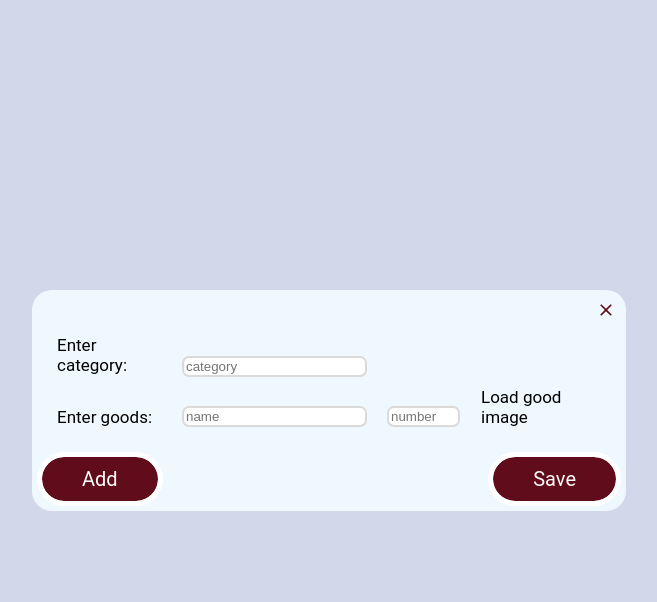
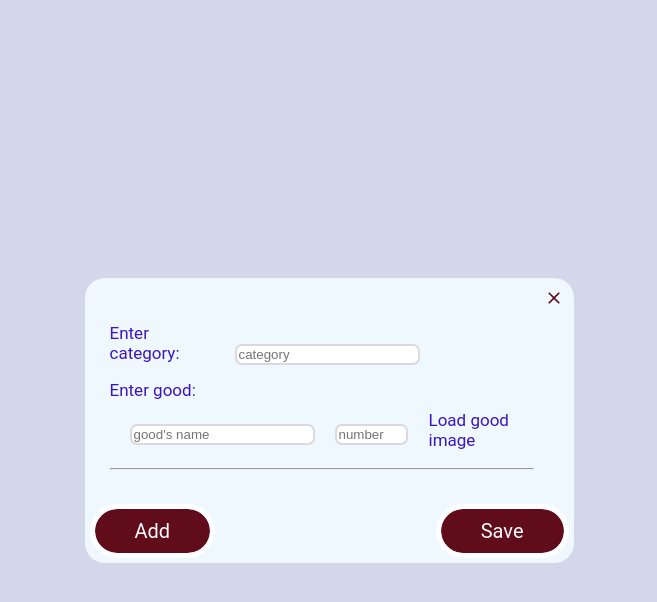
Before and after one commit to AllaMatveyeva/ShoppingList, a React (Create React App) app in the folder my-app/: page / in a window 1280 px wide. Both pictures are taken after a click on the button "Add item". Shown: the top 602 px of the page, without its empty margins (311-968 px from the left). Built offline with nearby package versions, Linux system fonts and the light colour scheme.

Commit message:
do adaptive styles

```diff
--- a/my-app/src/Addition.js
+++ b/my-app/src/Addition.js
@@ -1,66 +1,9 @@
-import { useEffect, useState } from "react";
-import styled from "styled-components";
-import { Button, ButtonStyle } from "./Button";
+import { useEffect, useRef, useState } from "react";
+import { Button } from "./Button";
 import { addbuttonText, saveButtonText } from "./buttonText";
 import { FormBody } from "./FormBody";
-import { CloseIconMui } from "./Modal";
-
-export const Form = styled.form`
-  display: flex;
-  flex-direction: column;
-  justify-content: space-between;
-  border-radius: 20px;
-  font-family: roboto;
-font-size: 17px;
-`;
-export const Submit = styled(ButtonStyle)``;
-
-
-export const GoodImg = styled.img`
-object-fit: cover;
-display: block;
-margin-top: -10px;
-`
-export const ButtonBlock  = styled.div`
-display: flex;
-justify-content: space-between;
- margin-top: 15px;
-`
-
-export const Label = styled.label`
-width: 105px;
-display: inline-block;
-`;
-export const Input = styled.input`
-margin-left: 20px;
-width: ${props => props.size && props.size};
-border: 2px solid #dadada;
-    border-radius: 7px;
-    &&:focus{
-    outline: none;
-    border-color: #9ecaed;
-    box-shadow: 0 0 10px #9ecaed;
-    }
-
-`;
-
-export const InputFile = styled.input`
-
-  height: 1px;
-  width: 1px;
-
-  margin-left: 20px;
-`;
-
-export const Textarea = styled.textarea`
-margin-left: 20px;
-resize: none;
-`
-export const CloseIconAddition = styled(CloseIconMui)`
-align-self: flex-start;
-`;
-export const Wrapper = styled.div`
-margin-right: 15px;`
+import { getNewMapValue } from "./utils/getNewMapValue";
+import { Form, Submit, ButtonBlock, Label, Input, Wrapper } from "./AdditionStyled";
 
 export const Addition = ({ close }) => {
   const [categoryValue, setCategoryValue] = useState("");
@@ -73,29 +16,16 @@ export const Addition = ({ close }) => {
   useEffect (() => {
     let fileReader, isCancel = false;
     fileReader = new FileReader();
-
+    console.log(goodsValue)
    if (file) {
       fileReader.onload = (e)=> {
         const {result} = e.target;
-        console.log(e.target)
         if (result && !isCancel) {
-          const updatedValue = new Map(fileDataURL);
-          updatedValue.set(itemNumber,result)
-
-          setFileDataURL(new Map (updatedValue));
-
-          const updateValue = new Map (goodsValue);
-    updateValue.set(itemNumber,
-         {
-         name: updateValue.get(itemNumber)?.name,
-          number: updateValue.get(itemNumber)?.number,
-          image: result,
-          id: updateValue.get(itemNumber)?.id
-           }
-       )
-
-    setGoodsValue(new Map(updateValue));
-
+          setFileDataURL( getNewMapValue(fileDataURL,itemNumber,result));
+         const good = goodsValue.get(itemNumber);
+         console.log(good)
+         const value = getValueForGoodsValue(good?.name, good?.number, result);
+          setGoodsValue(getNewMapValue(goodsValue, itemNumber,value));
    }
       }
       fileReader.readAsDataURL(file);
@@ -106,7 +36,15 @@ export const Addition = ({ close }) => {
         fileReader.abort();
       }
     }
-  },[file])
+  },[file]);
+
+
+  const getValueForGoodsValue = (...theArgs) => ({
+    name: theArgs[0],
+    number: theArgs[1],
+    image:theArgs[2],
+    id:categoryValue + theArgs[0] + Date()
+  });
 
   const handleCategoryChange = (event) => {
     setCategoryValue( event.target.value)
@@ -118,25 +56,15 @@ if (event.target.id ==="image") {
   const file = event.target.files[0];
  setFile(file);
 }
-
-const name = event.target.id === "name" ?  event.target.value :  (goodsValue?.get(id)?.name || "");
-const number = event.target.id === "number" ?  event.target.value :  (goodsValue?.get(id)?.number || "");
-const image = event.target.id === "image" ?  event.target.files[0] :  (goodsValue?.get(id)?.image || "");
-
-    const updateValue = new Map (goodsValue);
-    updateValue.set(id,
-         {
-         name: name,
-         number: number,
-         id:id
-         }
-       )
-
-    setGoodsValue(new Map(updateValue));
+const good = goodsValue?.get(id);
+const name = event.target.id === "name" ?  event.target.value :  (good?.name || "");
+const number = event.target.id === "number" ?  event.target.value :  (good?.number || "");
+const image = event.target.id === "image" ?  fileDataURL.get(id) :  (good?.image || "");
+const value = getValueForGoodsValue (name, number, image);
+setGoodsValue(getNewMapValue (goodsValue, id, value));
  };
 
   const handleSubmit = (event) => {
-    //event.preventDefault();
    const shoppingList = [{
       category: categoryValue,
       goods: Array.from(goodsValue.values()),
@@ -150,7 +78,6 @@ const image = event.target.id === "image" ?  event.target.files[0] :  (goodsValu
     } })
     const updateShoppingList = oldShoppingList?.filter(list=>list.category!==shoppingList[0].category);
    const newShoppingList = oldShoppingList ? shoppingList.concat(updateShoppingList) : shoppingList;
-   console.log(updateShoppingList)
    localStorage.setItem("shoppingList", JSON.stringify(newShoppingList));
   };
 
@@ -171,32 +98,22 @@ const image = event.target.id === "image" ?  event.target.files[0] :  (goodsValu
     setGoodsValue(() => new Map (updateValue));
   }
 
+  const getItemNumber =(item) => {
+    setItemNumber(item);
+  }
+
   return (
-    <Form onSubmit={handleSubmit}>
-
+    <Form autocomplete="off" onSubmit={handleSubmit}>
      <div style={{display: "flex", margin: "15px"}}>
          <Wrapper>
           <div>
           <Label htmlFor="category">Enter category:</Label>
           <Input type="text" value={categoryValue} placeholder="category" id="category" required onChange={(event)=>handleCategoryChange(event)}/>
           </div>
-          {Array.from(itemsAddition).map((item) => {
-console.log(item);
+          {Array.from(itemsAddition).map((item,index) => {
             return (
-          <div  key={item}
-          style={{display: "flex", justifyContent: "center", marginTop: "10px", alignItems: "flex-end", flexWrap:"wrap"}}>
-          <Label htmlFor="name">Enter goods:</Label>
-          <Input type="text" value={goodsValue.name} id="name" placeholder="name" required onChange={(event) => handleChange(event,item)}/>
-          <Input type="number"  id="number" value={goodsValue.number} size="65px" min="1" placeholder="number"  onChange={(event) => handleChange(event,item)}/>
-          <InputFile type="file" id="image" accept="image/*" placeholder="image"  value = {goodsValue.image}  onChange={(event) => handleChange(event,item)}>
-            </InputFile>
-          <Label htmlFor="image" onClick={(e)=>setItemNumber(item)}>
-            {fileDataURL.has(item) ?
-             <GoodImg src={fileDataURL.get(item)} alt="Good image"  width="50" height="50"/> : "Load good image"} </Label>
-         {itemsAddition.size > 1 &&
-        <CloseIconAddition onClick= {() => handleRemove (item)}/>
-}
-          </div>
+            <FormBody item={item} id={item} key = {index} itemsAddition={itemsAddition} fileDataURL={fileDataURL} goodsValue={goodsValue} handleChange={handleChange} getItemNumber={getItemNumber} handleRemove={handleRemove}/>
+
 )})}
         </Wrapper>
         </div>
--- /dev/null
+++ b/my-app/src/AdditionStyled.js
@@ -0,0 +1,76 @@
+import styled from "styled-components";
+import { CloseIconMui } from "./Modal";
+import { ButtonStyle } from "./Button";
+
+
+
+export const WrapperFormBody = styled.div`
+display: flex;
+ justify-content: center;
+  margin-top: 10px;
+ align-items: flex-end;
+  flex-wrap: wrap;
+
+  @media (max-width: 400px) {
+    flex-direction: column;
+    align-items: flex-start;
+  }
+`;
+
+export const Form = styled.form`
+  display: flex;
+  flex-direction: column;
+  justify-content: space-between;
+  border-radius: 20px;
+  font-family: roboto;
+font-size: 17px;
+`;
+export const Submit = styled(ButtonStyle)``;
+
+
+export const GoodImg = styled.img`
+object-fit: cover;
+display: block;
+margin-top: -10px;
+`
+export const ButtonBlock  = styled.div`
+display: flex;
+justify-content: space-between;
+ margin-top: 15px;
+`
+
+export const Label = styled.label`
+width: 105px;
+display: inline-block;
+color: #3c16c0;
+`;
+export const Input = styled.input`
+margin-left: 20px;
+margin-bottom: 15px;
+width: ${props => props.size && props.size};
+border: 2px solid #dadada;
+    border-radius: 7px;
+    &&:focus{
+    outline: none;
+    border-color: #9ecaed;
+    box-shadow: 0 0 10px #9ecaed;
+    }
+
+`;
+
+export const InputFile = styled.input`
+
+  height: 1px;
+  width: 1px;
+
+`;
+
+export const Textarea = styled.textarea`
+margin-left: 20px;
+resize: none;
+`
+export const CloseIconAddition = styled(CloseIconMui)`
+align-self: flex-start;
+`;
+export const Wrapper = styled.div`
+margin-right: 15px;`
--- a/my-app/src/FormBody.js
+++ b/my-app/src/FormBody.js
@@ -1,46 +1,30 @@
-import styled from "styled-components"
-import { CloseIconMui } from "./Modal";
-
-export const Label = styled.label`
-width: 105px;
-display: inline-block;
-`;
-export const Input = styled.input`
-margin-left: 20px;
-width: ${props => props.size?"50px":"100px"};
-`;
-
-export const Textarea = styled.textarea`
-margin-left: 20px;
-resize: none;
-`
-export const CloseIconAddition = styled(CloseIconMui)`
-align-self: flex-start;
-`;
-export const Wrapper = styled.div`
-margin-right: 15px;
-`
-export const FormBody = ({categoryValue,goodsValue,handleChange, itemsAddition,handleRemove,handleCategoryChange, id}) => {
+import {  GoodImg, Label, Input, InputFile, CloseIconAddition, WrapperFormBody} from "./AdditionStyled";
 
 
+
+export const FormBody = ({item, goodsValue, handleChange, fileDataURL, itemsAddition, getItemNumber, handleRemove}) => {
+console.log(item)
+
 return (
-        <Wrapper>
-          <div>
-          <Label htmlFor="category" >Enter category:</Label>
-          <Input type="text" value={categoryValue} placeholder="category" id="category" required onChange={handleCategoryChange()}/>
-          </div>
-          {Array.from(itemsAddition).map((item) => (
-          <div  key={item}
-          style={{display: "flex", justifyContent: "center", marginTop: "10px"}}>
-          <Label htmlFor="name">Enter goods:</Label>
-          <Input type="text" width={100} value={goodsValue.name} id="name" placeholder="name" required onChange={handleChange(item)}/>
-          <Input type="number"  id="number" placeholder="number" size={50} onChange={handleChange(item)}/>
-          <Input type="file" id="image" placeholder="image" onChange={handleChange(item)}/>
-          {itemsAddition.size > 1 &&
-        <CloseIconAddition onClick= {() => handleRemove (item)}/>
+        <>
+          <div style={{display: "flex", width: "100%", justifyContent:"space-between"}}>
+        <Label htmlFor="name">Enter good:</Label>
+        {itemsAddition.size > 1 &&
+      <CloseIconAddition onClick= {() => handleRemove (item)}/>
 }
-          </div>
-))}
-        </Wrapper>
+        </div>
+        <WrapperFormBody  key={item}>
+        <Input type="text" value={goodsValue.name} id="name" placeholder="good's name" required onChange={(event) => handleChange(event,item)}/>
+        <Input type="number"  id="number" value={goodsValue.number} size="65px" min="1" placeholder="number"  onChange={(event) => handleChange(event,item)}/>
+        <InputFile type="file" id="image" accept="image/*" placeholder="image"  value = {goodsValue.image}  onChange={(event) => handleChange(event,item)}>
+          </InputFile>
+        <Label htmlFor="image" onClick={()=>getItemNumber(item)} style={{marginLeft:"20px", marginBottom: "10px"}}>
+          {fileDataURL.has(item) ?
+           <GoodImg src={fileDataURL.get(item)} alt="Good image"  width="50" height="50"/> : "Load good image"} </Label>
+
+        </WrapperFormBody>
+        <hr/>
+        </>
     )
 }
+//<FormBody item={item} itemsAddition={itemsAddition} fileDataURL={fileDataURL} goodsValue={goodsValue} handleChange={handleChange} getItemNumber={getItemNumber} handleRemove={handleRemove}/>
--- a/my-app/src/MenuItem.js
+++ b/my-app/src/MenuItem.js
@@ -0,0 +1,35 @@
+import styled from "styled-components"
+import MenuItem from "@mui/material/MenuItem";
+import { CloseIconAddition } from "./AdditionStyled"
+import { ButtonStyle } from "./Button";
+
+export const MuiMenuItem = styled (MenuItem)`
+display: flex;
+flex-wrap: wrap;
+ min-width:200px;
+`;
+
+export const ItemValue = styled(ButtonStyle)`
+margin-right: 15px;
+padding: 10px 10px;
+background-color: #d2d8e9;
+color: black;
+margin-bottom: 5px;
+min-width: 100px;
+text-align: center;
+&&:last-child{
+  margin-right: 0;
+}
+`;
+
+export const MenuItems = ({good,list, handleDeleteItem}) => {
+return (
+    <MuiMenuItem>
+            <ItemValue as="div">{good.name}</ItemValue>
+            {good.number && <ItemValue>amount: {good.number}</ItemValue>}
+            {good.image && <ItemValue as="img" src={good.image} alt="good" width="50" height="50" style={{objectFit:"contain", maxHeight:"30px"}}></ItemValue>}
+            <CloseIconAddition style={{marginLeft:"-15px"}} onClick={() => handleDeleteItem(list, good.id)}></CloseIconAddition>
+          </MuiMenuItem>
+)
+
+}
--- a/my-app/src/Modal.js
+++ b/my-app/src/Modal.js
@@ -13,7 +13,8 @@ export const Substrate = styled.div`
  `;
 
 export const Wrapper = styled.div`
-
+margin-top: 50px;
+    margin-bottom: 10px;
  display: flex;
  justify-content: center;
  align-items: center;
--- a/my-app/src/ShoppingList.js
+++ b/my-app/src/ShoppingList.js
@@ -1,68 +1,74 @@
-import {  useState, useEffect } from "react";
+import { useState, useEffect } from "react";
 import styled from "styled-components";
 import { Addition } from "./Addition";
 import BasicMenu from "./BasicMenu";
 import { Button } from "./Button";
 import { addItemButtonText } from "./buttonText";
-import {  Modal } from "./Modal";
+import { Modal } from "./Modal";
 
-export const Wrapper = styled.div`
-position: absolute;
-    top: 50%;
-    left: 50%;
-    transform: translate(-50%);
-`
+
 const shoppingList = JSON.parse(localStorage.getItem("shoppingList"));
 
+export const Container = styled.div`
+display: flex;
+justify-content: center;
+align-items: center;
+flex-direction: column;
+`;
+
 export const ShoppingList = (props) => {
+  const [open, setOpen] = useState(false);
+  const [shop, setShop] = useState(shoppingList);
 
-    const [open, setOpen] = useState(false);
-    const [shop, setShop] = useState(shoppingList)
+  const handleOpen = () => setOpen(true);
 
-const handleOpen = () => setOpen (true);
+  const handleClose = () => setOpen(false);
 
+  useEffect(() => {
+    const isEveryEmpty = shop?.every((item) => item.goods.length === 0);
+    isEveryEmpty && localStorage.clear("shoppingList");
+  }, [shop]);
 
-const handleClose = () => setOpen (false);
-
- useEffect (() => {
-    const isEveryEmpty = shop?.every(item => item.goods.length===0);
-    isEveryEmpty && localStorage.clear("shoppingList");
-},[shop]);
-
-const handleDeleteItem = (list,item) => {
-    const updateShop = new Array (...shop);
-    const categorySelect = updateShop.filter((shop) => shop.category === list.category);
-const goodSelect = categorySelect[0].goods.filter(good => good.id !== item);
-const result = updateShop.map((shop) => (shop.category === list.category) ? new Object({'category': shop.category,"goods": goodSelect}) : shop);
+  const handleDeleteItem = (list, item) => {
+    const updateShop = new Array(...shop);
+    const categorySelect = updateShop.filter(
+      (shop) => shop.category === list.category
+    );
+    const goodSelect = (categorySelect[0].goods).filter(
+     (good) => good.id !== item
+    );
+    const result = updateShop.map((shop) =>
+      shop.category === list.category
+        ? new Object({ category: shop.category, goods: goodSelect })
+        : shop
+    );
     setShop(result);
-localStorage.setItem("shoppingList",JSON.stringify(result));
-
-}
+    localStorage.setItem("shoppingList", JSON.stringify(result));
+  };
 
   return (
     <>
-    {!open ?
-        <div style={{display: "flex", justifyContent: "center", alignItems: "center", flexDirection: "column"}}>
+      {!open ? (
+        <Container
+        >
           <div>
-        {shop && shop.map((list)=>
-
-        <BasicMenu list={list} key = {list.day} handleDeleteItem = {handleDeleteItem}/>
-
-        )}
+            {shop &&
+              shop.map((list, index) => (
+                <BasicMenu
+                  list={list}
+                  key={index}
+                  handleDeleteItem={handleDeleteItem}
+                />
+              ))}
           </div>
 
-        <Button onClick={handleOpen} buttonText = {addItemButtonText}>
-        </Button>
-
-        </div>
-:
-        <Modal
-         close = {handleClose}
-         >
-            <Addition close = {handleClose}/>
+          <Button onClick={handleOpen} buttonText={addItemButtonText}></Button>
+        </Container>
+      ) : (
+        <Modal close={handleClose}>
+          <Addition close={handleClose} />
         </Modal>
-}
+      )}
     </>
-
-)
-}
+  );
+};
--- /dev/null
+++ b/my-app/src/utils/getNewMapValue.js
@@ -0,0 +1,5 @@
+export const getNewMapValue = (mapObject, mapId, value) => {
+    const updatedValue = new Map (mapObject);
+    updatedValue.set(mapId, value);
+    return new Map(updatedValue)
+  };
```
Also changed, not shown: my-app/src/BasicMenu.js (+15 -39 lines). Lines whose indentation alone changed are shown as unchanged.
